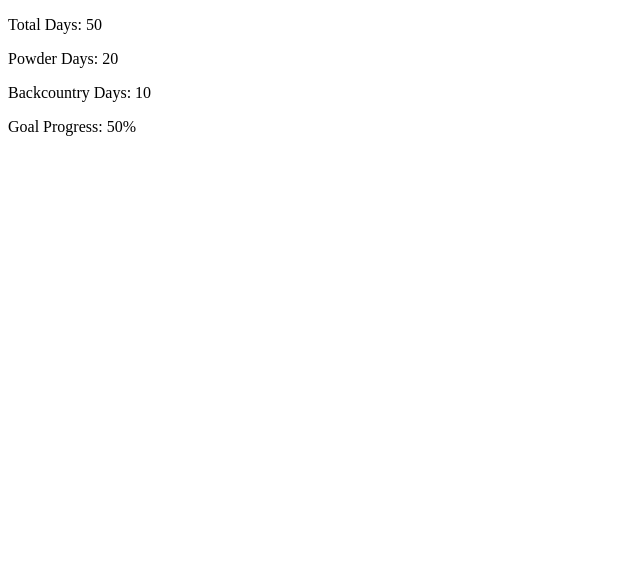
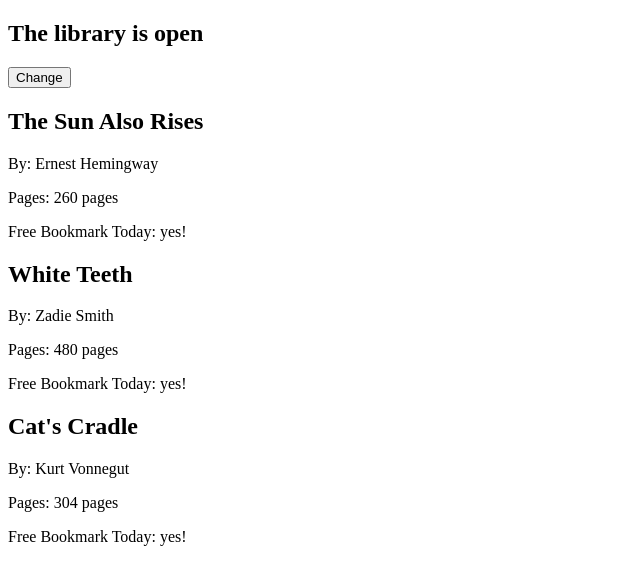
Before and after one commit to iamwebwiz/react-essential-training-linkedin, a React (Create React App) app: page / in a window 1280 px wide. Shown: the top 584 px of the page, without its empty margins (0-640 px from the left). Built offline with nearby package versions, Linux system fonts and the light colour scheme.

Commit message:
Passing down state to children through props

```diff
--- a/src/index.js
+++ b/src/index.js
@@ -19,46 +19,52 @@
 import React, { Component } from 'react'
 import { render } from 'react-dom'
 
-let skiData = {
-  total: 50,
-  powder: 20,
-  backcountry: 10,
-  goal: 100,
-}
+let bookList = [
+  { title: 'The Sun Also Rises', author: 'Ernest Hemingway', pages: 260 },
+  { title: 'White Teeth', author: 'Zadie Smith', pages: 480 },
+  { title: "Cat's Cradle", author: 'Kurt Vonnegut', pages: 304 },
+]
 
-const getPercent = decimal => {
-  return `${decimal * 100}%`
-}
-
-const calculateGoalProgress = (total, goal) => {
-  return getPercent(total / goal)
-}
-
-const SkiDayCounter = ({ total, powder, backcountry, goal }) => {
+const Book = ({ title, author, pages, freeBookmark }) => {
   return (
     <section>
-      <div>
-        <p>Total Days: {total}</p>
-      </div>
-      <div>
-        <p>Powder Days: {powder}</p>
-      </div>
-      <div>
-        <p>Backcountry Days: {backcountry}</p>
-      </div>
-      <div>
-        <p>Goal Progress: {calculateGoalProgress(total, goal)}</p>
-      </div>
+      <h2>{title}</h2>
+      <p>By: {author}</p>
+      <p>Pages: {pages} pages</p>
+      <p>Free Bookmark Today: {freeBookmark ? 'yes!' : 'no!'}</p>
     </section>
   )
 }
 
-render(
-  <SkiDayCounter
-    total={skiData.total}
-    powder={skiData.powder}
-    backcountry={skiData.backcountry}
-    goal={skiData.goal}
-  />,
-  document.getElementById('root')
-)
+class Library extends Component {
+  state = { open: true, freeBookmark: true }
+
+  toggleOpenClosed = () => {
+    this.setState(previousState => ({
+      open: !previousState.open,
+    }))
+  }
+
+  render() {
+    const { books } = this.props
+
+    return (
+      <div>
+        <h2>The library is {this.state.open ? 'open' : 'closed'}</h2>
+        <button onClick={this.toggleOpenClosed}>Change</button>
+
+        {books.map((book, index) => (
+          <Book
+            title={book.title}
+            author={book.author}
+            pages={book.pages}
+            freeBookmark={this.state.freeBookmark}
+            key={index}
+          />
+        ))}
+      </div>
+    )
+  }
+}
+
+render(<Library books={bookList} />, document.getElementById('root'))
```
